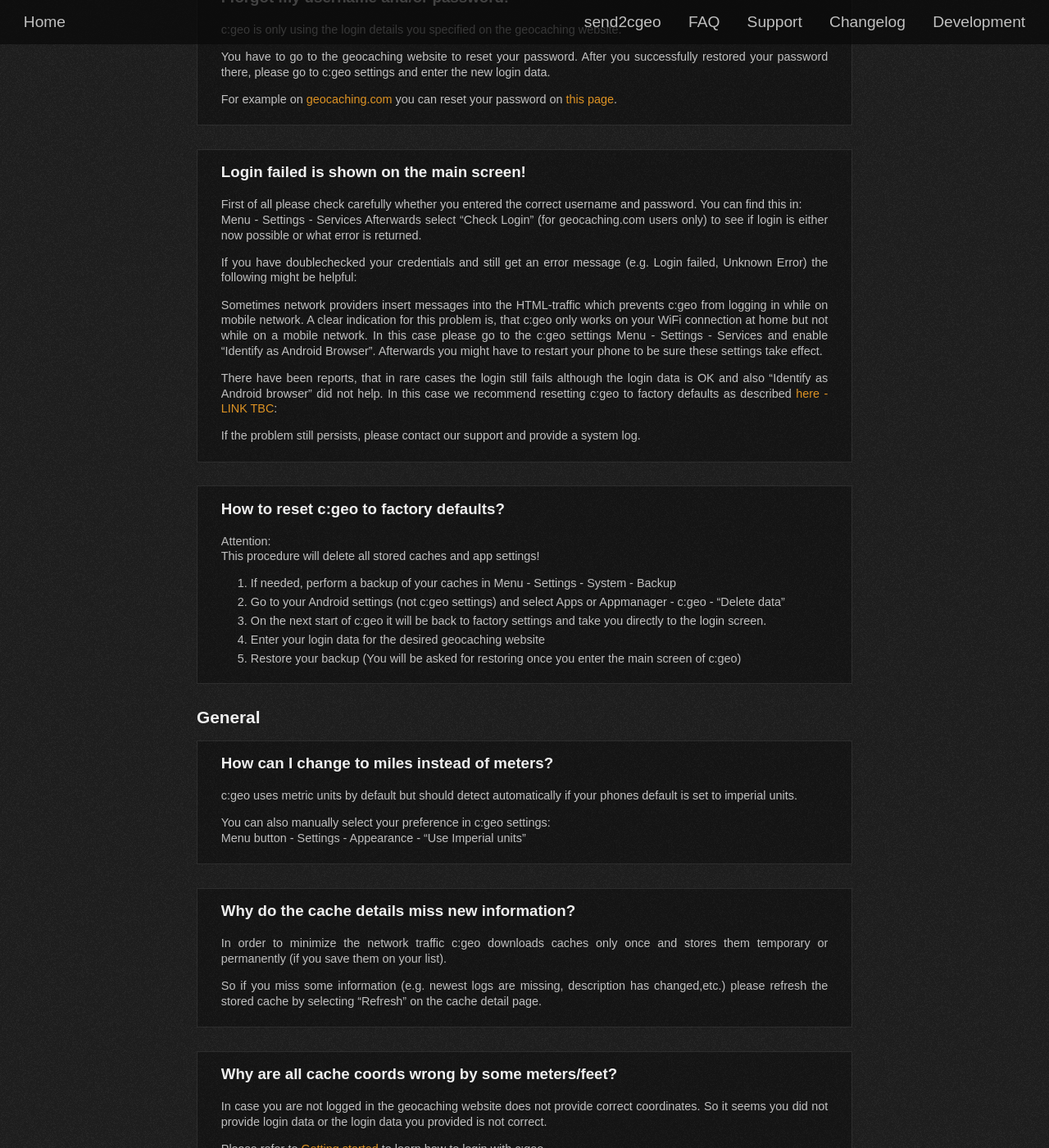
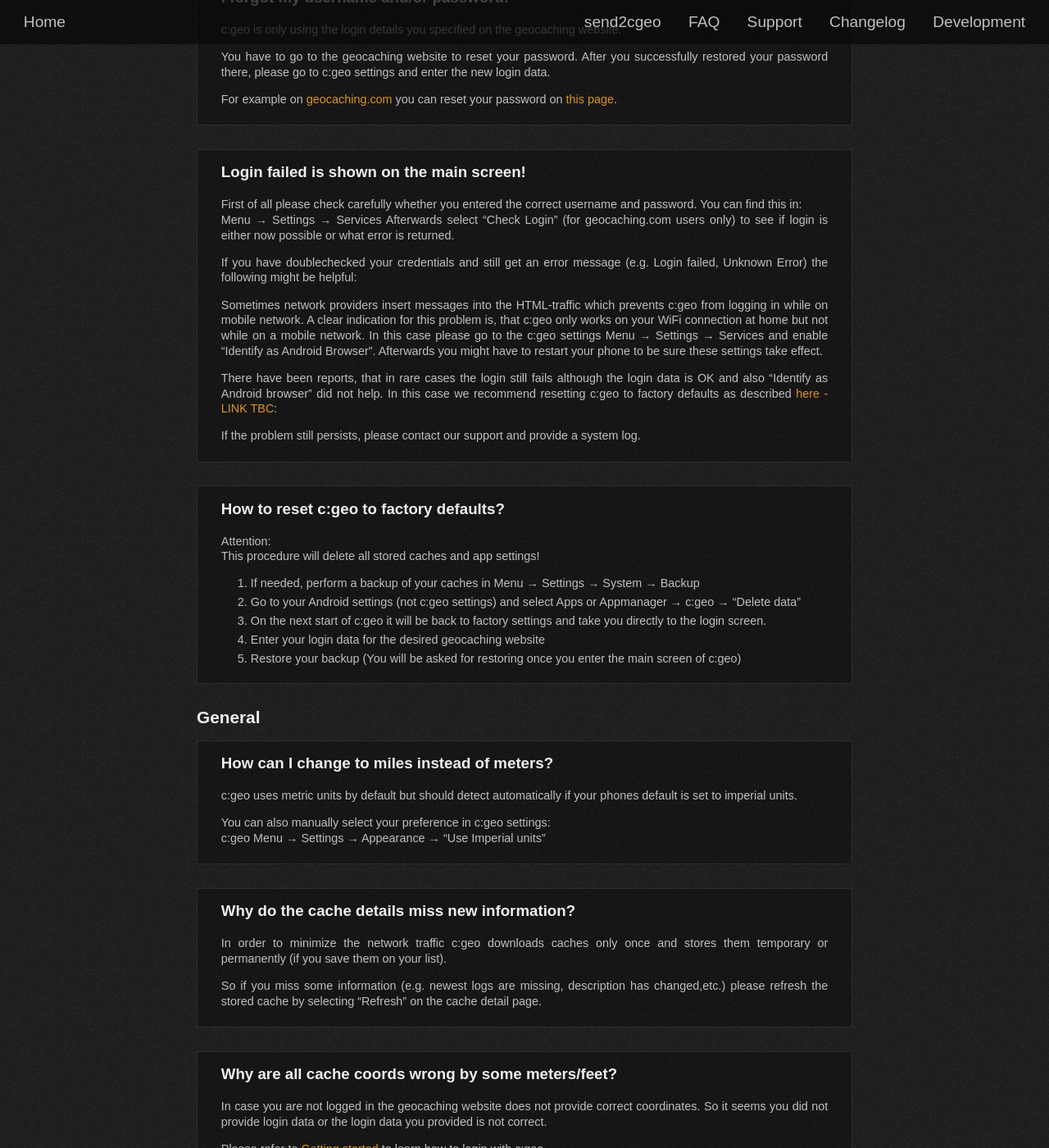
Before and after one commit to cgeo/cgeo.github.io, a Jekyll site: the page built from faq.html, in a window 1280 px wide and 1400 px high, scrolled down 3677 px. Shown: the whole window at 82% size. Built offline with Jekyll 4.4.1, drawn with Linux system fonts in a browser that asks for light colours; some web fonts are replaced; some of the changed text lies outside the part shown.

Commit message:
Use arrows instead of dashes for menu flows

```diff
--- a/_data/faq.yml
+++ b/_data/faq.yml
@@ -31,7 +31,7 @@
             When you start c:geo the first time it will directly take you to the service settings where you can enter your username and password for the desired caching platforms.
 
             To access the service menu manually from the c:geo main screen please select: \\
-            Menu - Settings - Services
+            Menu → Settings → Services
 
             After you entered your username and password there, all you have to do is pressing the back key on your device until you reach the c:geo main menu. On the next start c:geo will automatically take you there.
 
@@ -74,14 +74,14 @@
         content: |
             First of all please check carefully whether you entered the correct username and password.
             You can find this in: \\
-            Menu - Settings - Services
+            Menu → Settings → Services
             Afterwards select "Check Login" (for geocaching.com users only) to see if login is either now possible or what error is returned.
 
             If you have doublechecked your credentials and still get an error message (e.g. Login failed, Unknown Error) the following might be helpful:
 
             Sometimes network providers insert messages into the HTML-traffic which prevents c:geo from logging in while on mobile network.
             A clear indication for this problem is, that c:geo only works on your WiFi connection at home but not while on a mobile network.
-            In this case please go to the c:geo settings Menu - Settings - Services and enable "Identify as Android Browser".
+            In this case please go to the c:geo settings Menu → Settings → Services and enable "Identify as Android Browser".
             Afterwards you might have to restart your phone to be sure these settings take effect.
 
             There have been reports, that in rare cases the login still fails although the login data is OK and also "Identify as Android browser" did not help.
@@ -94,8 +94,8 @@
             Attention: \\
             This procedure will delete all stored caches and app settings!
 
-            1. If needed, perform a backup of your caches in Menu - Settings - System - Backup
-            2. Go to your Android settings (not c:geo settings) and select Apps or Appmanager - c:geo - "Delete data"
+            1. If needed, perform a backup of your caches in Menu → Settings → System → Backup
+            2. Go to your Android settings (not c:geo settings) and select Apps or Appmanager → c:geo → "Delete data"
             3. On the next start of c:geo it will be back to factory settings and take you directly to the login screen.
             4. Enter your login data for the desired geocaching website
             5. Restore your backup (You will be asked for restoring once you enter the main screen of c:geo)
@@ -107,7 +107,7 @@
             c:geo uses metric units by default but should detect automatically if your phones default is set to imperial units.
 
             You can also manually select your preference in c:geo settings: \\
-            Menu button - Settings - Appearance - "Use Imperial units"
+            c:geo Menu → Settings → Appearance → "Use Imperial units"
 
       - title: Why do the cache details miss new information?
         content: |
@@ -123,7 +123,7 @@
 
       - title: Why does c:geo not use Groundspeak's public API?
         content: |
-            The initial idea of c:geo is to provide a free (and open-source) app for mobile geocaching for everybody. \\
+            The initial idea of c:geo is to provide a free (and open source) app for mobile geocaching for everybody. \\
             What would change with the API?
 
             - c:geo only for premium members
@@ -132,7 +132,7 @@
 
             There are also problems with the development:
 
-            - The API requires a private key for the app. But c:geo is open-source. There are a lot of independent developers, but only one would get the key. All other developers wouldn't be able to test what they do.
+            - The API requires a private key for the app. But c:geo is open source. There are a lot of independent developers, but only one would get the key. All other developers wouldn't be able to test what they do.
             - c:geo would no longer be open source
             - Only a few core developers would be allowed
             - Much slower development would result from that
@@ -153,7 +153,7 @@
 
             This does not have any impact on the c:geo functionality. As long as you have a GPS fix everything will work normal. \\
             If you want you can also disable the address information in c:geo settings so your coordinates are shown on the main screen instead of the address information: \\
-            Menu - Settings - Appearance - "Show Address"
+            Menu → Settings → Appearance → "Show Address"
 
       - title: What coordinate formats are supported in c:geo?
         content: |
@@ -198,7 +198,7 @@
             1. The geocache database containing basically the content of your lists
 
                 The database is stored in an internal folder on your device (not accessible without root access). Typically this database will only have a size of some megabyte.
-                For the database you can choose in the c:geo settings whether it is stored internally or on the SD-card.
+                For the database you can choose in the c:geo settings whether it is stored internally or on the SD card.
 
             2. The additional data (e.g. images, maps) for all the caches stored in the database
 
@@ -271,7 +271,7 @@
             It is useful to put all of your PQs into a specific folder and set this as the default import directory for gpx imports. This folder will be scanned first which will speed up the process.
 
             You can specify the GPX import and export folders in the settings of c:geo: \\
-            Menu - Settings - System - "GPX Export Directory" / "GPX Import Directory"
+            Menu → Settings → System → "GPX Export Directory" / "GPX Import Directory"
 
       - title: I am not able to install c:geo from PlayStore!
         content: |
@@ -344,7 +344,7 @@
             Please select all possible sources in that menu or (in newer Android versions) select the "High accuracy mode".
 
             Furthermore you should check if your device supports "Google Play Services" and eventually enable the usage of that in c:geo: \\
-            Menu - Settings - System - "Use Google Play Services"
+            Menu → Settings → System → "Use Google Play Services"
 
       - title: I am not able to post a log online!
         content: |
@@ -362,7 +362,7 @@
             Sadly it is not possible to hide them by default due to server limitations.
 
             The only possibility is to hide them in your lists and search results by applying a local filter in c:geo: \\
-            Menu - Filter - Status - "All member access"
+            Menu → Filter → Status → "All member access"
 
       - title: What is the meaning of the icons on the right side of cache lists?
         content: |
@@ -394,7 +394,7 @@
             Please check if your device is connected to the internet and also try other connections (e.g. Wifi instead of mobile network or vice versa).
             If c:geo works on another connection there seems to be a problem with your network.
 
-            Go to c:geo settings (Menu - Settings - Services) and check your login.
+            Go to c:geo settings (Menu → Settings → Services) and check your login.
             If it fails please make sure you are using the correct login credentials. Those are the same you use for the geocaching website.
 
             Check if there are any notifications about problems shown on the c:geo main screen and check our [Facebook page](https://www.facebook.com/android.geocaching) to see if others also have a problem and/or we reported a known problem there.
@@ -408,7 +408,7 @@
 
             if you however accidentally activate an opencaching platform of a foreign country (e.g. you are living in Germany and have activated "opencaching.org.uk") you will see caches some hundred kilometers away in the nearby list as those are the nearest caches on this platform.
             In this case please deactivate the unneeded opencaching platforms in: \\
-            Menu - Settings - Services - "Opencaching.xx".
+            Menu → Settings → Services → "Opencaching.xx".
 
       - title: c:geo does not know the location of a cache!
         content: |
@@ -424,7 +424,7 @@
 
             1. Open the details or save the geocache to your device. This will request the exact coordinates.
 
-            2. Enable the CAPTCHA in the c:geo settings if desired (Menu - Settings - Services - geocaching.com - Basic member options).
+            2. Enable the CAPTCHA in the c:geo settings if desired (Menu → Settings → Services → geocaching.com → Basic member options).
             After entering the CAPTCHA c:geo will have the coordinates and proper sorting by distance, showing on map and navigating is possible.
 
             If you are premium member and c:geo does not know the location of a cache, please check your login and relogin to make sure c:geo knows you are a premium member.
@@ -498,7 +498,7 @@
 
             If all caches are shown as ?? you probably changed the live map loading strategy to "Fastest". With this setting the cache types are not requested to speed up live map loading.
             You have to change it back to another mode to see the cache types. This can be done in \\
-            Live Map - Menu - Strategy
+            Live Map → Menu → Strategy
 
       - title: Why do I see orange circles around the caches on the map?
         content: |
@@ -510,7 +510,7 @@
             In these cases the orange circle will disappear indicating that the coordinates are precise.
 
             You can influence the accuracy of the live map by selecting an appropriate live map loading strategy in \\
-            Live Map - Menu - Strategy
+            Live Map → Menu → Strategy
 
       - title: What are the live map loading strategies?
         content: |
@@ -518,7 +518,7 @@
             Some are focused on fast loading, some on accuracy of cache positions and information.
 
             You can select the strategy in \\
-            Live Map - Menu - Strategy
+            Live Map → Menu → Strategy
 
             This is the meaning of the different options:
 
@@ -560,7 +560,7 @@
             If this happens to you please send us a log (as described in this FAQ).
 
             To get around this problem start c:geo, go to \\
-            Menu - Settings - Map - "Select Map Source" \\
+            Menu → Settings → Map → "Select Map Source" \\
             and change the map to OSM:Mapnik.
 
             Now start the live map, it should work. After the live map is started you can switch back to Google Maps if desired.
@@ -572,12 +572,12 @@
             Perform a search for the desired address/region. Once the results are displayed, click on the map icon in the upper right.
             You will get the map for the location already containing the caches from your search.
 
-            You can now use Menu - "Enable live" to activate the live map function.
+            You can now use Menu → "Enable live" to activate the live map function.
 
       - title: The live map is not showing any caches!
         content: |
             Please make sure that live mode is enabled. You might have accidentally disabled it: \\
-            Live Map - Menu - Enable live
+            Live Map → Menu → Enable live
 
             You can see whether live is enabled or not by looking at the headline: \\
             "Map" means live mode is disabled, "Live Map" means live mode is enabled
@@ -638,14 +638,14 @@
             OSM:Offline maps offer you the possibility to use all the map functionality of c:geo even when your device is not connected to the internet. This can be useful e.g. in case of roaming to avoid expensive data transfer or when you are in regions without or with slow network connection.
             We have implemented a support of mapsforge maps, which uses vector maps based on open street maps data.
 
-            In combination with caches already stored in c:geo (manually or via GPX import) and the possibility for offline-logging (e.g. for later fieldnote export) you will get a full offline solution for caching.
+            In combination with caches already stored in c:geo (manually or via GPX import) and the possibility for offline logging (e.g. for later fieldnote export) you will get a full offline solution for caching.
 
       - title: How to use an OSM:Offline map with c:geo?
         content: |
             Once you downloaded or created a map, store it into a folder (e.g. /mfmaps) on your device or SD-card. You can also store mulitple maps (e.g. for several countries) into this folder to have easy access later directly from c:geo.
             If you are additionally using Locus it is useful to store the maps in /Locus/mapsVector to have them accessible for Locus as well as for c:geo.
 
-            Afterwards go to c:geo Menu - Settings - Map and select the section "Directory with offline maps".
+            Afterwards go to c:geo Menu → Settings → Map and select the section "Directory with offline maps".
             It will automatically scan for maps on your phone memory and offer you the results.
 
             If either no results are returned or your map file is not listed you can select "Choose directory" on the top to use a dir chooser to select the correct path manually.
@@ -659,7 +659,7 @@
         content: |
             Yes, the mapsforge library we are currently using has some problems which we know of:
 
-            - If you try to start several instances of maps recursively (e.g. Live map -> Open cache -> Navigate -> Map) this may lead to memory problems depending on your device which can end up in a crash. Try to avoid using several map instances.
+            - If you try to start several instances of maps recursively (e.g. Live map → Open cache → Navigate → Map) this may lead to memory problems depending on your device which can end up in a crash. Try to avoid using several map instances.
             - Large map files can cause a slow rendering and sometimes even a crash. Try smaller files in these cases.
 
       - title: Where to get an OSM:Offline map?
@@ -684,7 +684,7 @@
             After having downloaded a theme-pacakge (usually a ZIP-file containing a lot of xml files and graphics) exract it including all its sub-directories into a folder in your device or SD-card.
             Afterwards select this folder as base-folder for map themes in c:geo settings.
             If you have done it right and the theme is valid it should now be selectable from live map via\\
-            Live map menu - Map modes - Select map theme
+            Live map menu → Map modes → Select map theme
 
 - title: Offline caching
   items:
@@ -703,7 +703,7 @@
             On most devices the internet connection is disconnected automatically in roaming conditions or if the mobile part is switched off.
 
             To allow offline logging of caches please go to\\
-            c:geo Menu - Settings - Logging\\
+            c:geo Menu → Settings → Logging\\
             and enable "Offline Logging".
 
             Afterwards c:geo will not post logs online but only store the found status offline.
@@ -716,7 +716,7 @@
 
             If you save your cache logs offline in c:geo (e.g. when caching abroad) you have the possibility to export these logs as fieldnote instead of logging them online.
             The offline logged caches are marked by an orange line in your lists. To export the logs you have to open the relevant list of saved caches or the history and select\\
-            Menu - Manage - Export - Fieldnotes.\\
+            Menu → Manage → Export → Fieldnotes.\\
             From there you can either only export the fieldnote file to your device or additionally upload them to the geocaching website.
             The option 'Since last export' will check the last upload date on geocaching.com and only export those which are composed after this date.
 
@@ -729,10 +729,10 @@
             It will download satellite views as well as map views on different zoom levels. So you will have a map function also in case you don't have an internet connection and you don't use an OSM:Offline map.
 
             You have to enable this function in\\
-            c:geo Menu - Settings - Offline data\\
+            c:geo Menu → Settings → Offline data\\
             for the cache position itself  and (if needed) also for the additional waypoints of a cache.
 
-            To access the static maps of a cache later on please select Menu - Navigate - Static Maps from the cache details.
+            To access the static maps of a cache later on please select Menu → Navigate → Static Maps from the cache details.
 
       - title: Some caches are missing the static maps!
         content: |
@@ -757,7 +757,7 @@
             Yes, c:geo supports Opencaching platforms in several countries already and we are also planning to add more platforms once they provide an OKAPI interface.
 
             Please check\\
-            c:geo Menu - Settings - Services\\
+            c:geo Menu → Settings → Services\\
             to see which platforms are already supported.
             Whithin the seperate platform settings you also have the possibility to see which features are supported for the specific platform.
 
@@ -788,7 +788,7 @@
             While logging in to the geocaching.com website c:geo will automatically detect whether you are basic or premium member, but c:geo will only perform a login if it is necessary.
             So after you became a premium member it can happen, that c:geo does not know this yet.
 
-            In this case you can force c:geo to login by either selecting Menu - Settings - Services - geocaching.com - Check Login or simply rebooting your phone and starting c:geo again.
+            In this case you can force c:geo to login by either selecting Menu → Settings → Services → geocaching.com → Check Login or simply rebooting your phone and starting c:geo again.
 
       - title: The distance to a cache is fluctuating heavily!
         content: |
@@ -811,7 +811,7 @@
             It seems some devices on some Android versions have problems with that. They may show blurred fonts or no fonts at all.
 
             For some of these known problematic devices we switched this feature off automatically, but you can also do this manually in\\
-            Menu - Settings - System - Hardware acceleration
+            Menu → Settings → System → Hardware acceleration
 
             For devices with Android versions <4.2 we deactivate hardware acceleration by default on a new installation. Nevertheless check the setting if you encounter problems.
 
@@ -828,7 +828,7 @@
             This location services is not compatible with external GPS receivers.
 
             You have to disable the usage of those location services in\\
-            c:geo Menu - Settings - System\\
+            c:geo Menu → Settings → System\\
             in order to be able to use your external GPS receiver.
 
             After disabling Google Play location services the interworking with Bluetooth GPS receivers should work as it used to in older versions of c:geo.
@@ -897,7 +897,7 @@
       - title: How do I add an event cache to my calendar?
         content: |
             When you open an event cache in c:geo select\\
-            Menu - Add to Calendar.
+            Menu → Add to Calendar.
 
             A new appointment for the event will be created in your calendar.
 
```
